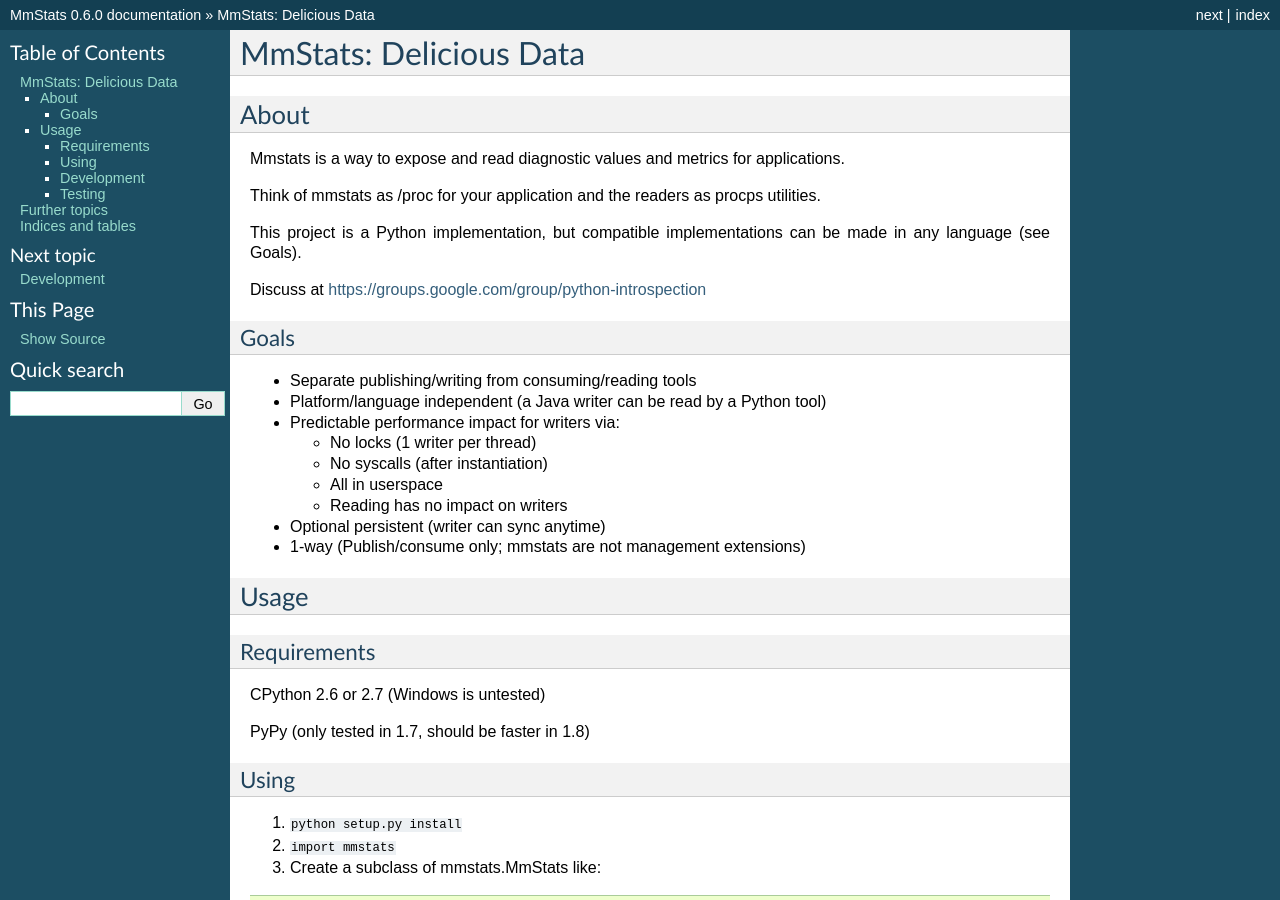
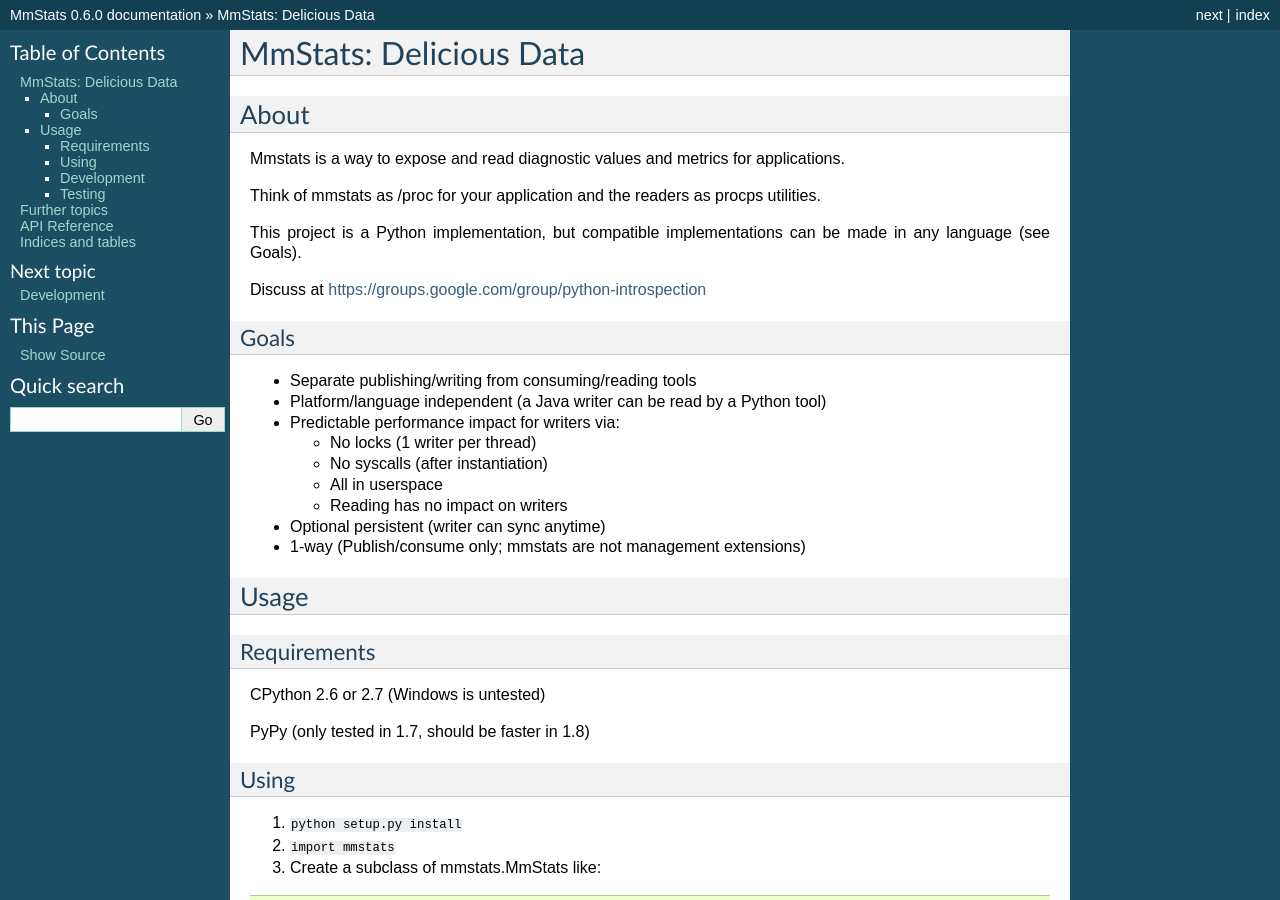
Before and after one commit to schmichael/mmstats, a Sphinx documentation site: the page built from docs/index.rst, in a window 1280 px wide and 900 px high. Built offline with Sphinx 7.4.7, drawn with Linux system fonts in a browser that asks for light colours; some of the changed text lies outside the part shown.

Commit message:
Bump API Reference section up into TOC

```diff
--- a/docs/index.rst
+++ b/docs/index.rst
@@ -18,7 +18,8 @@
    history
    authors
 
-API Reference:
+API Reference
+=============
 
 .. toctree::
    :maxdepth: 2
```
